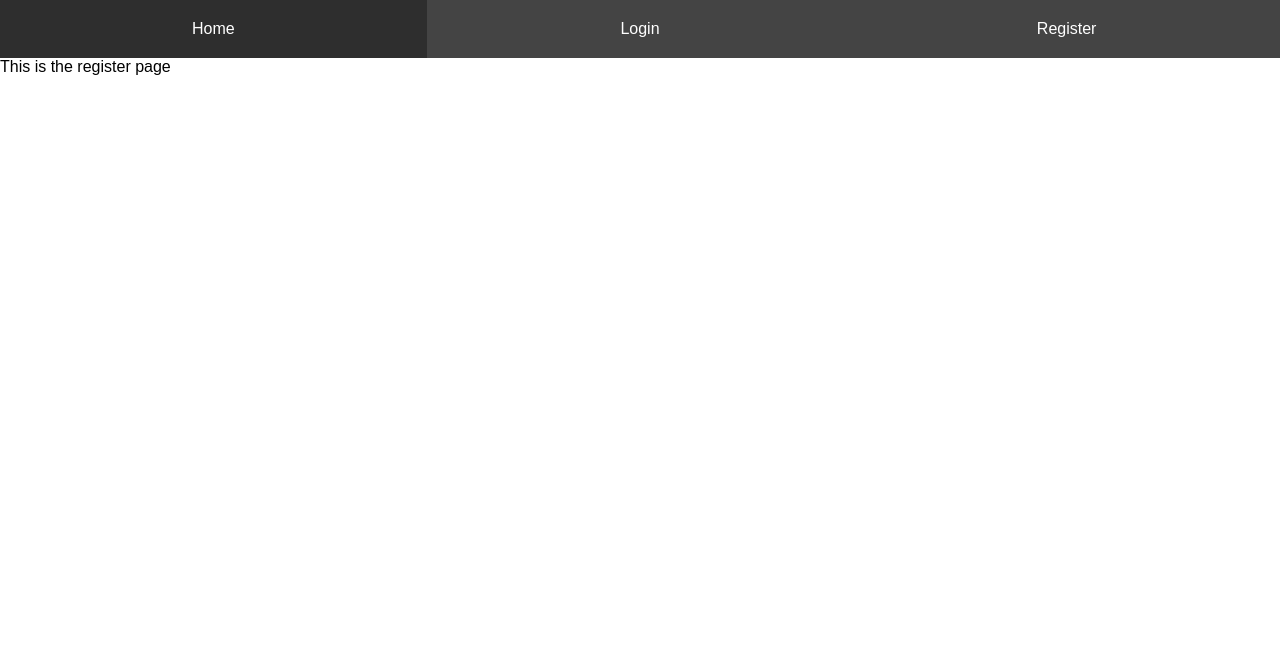
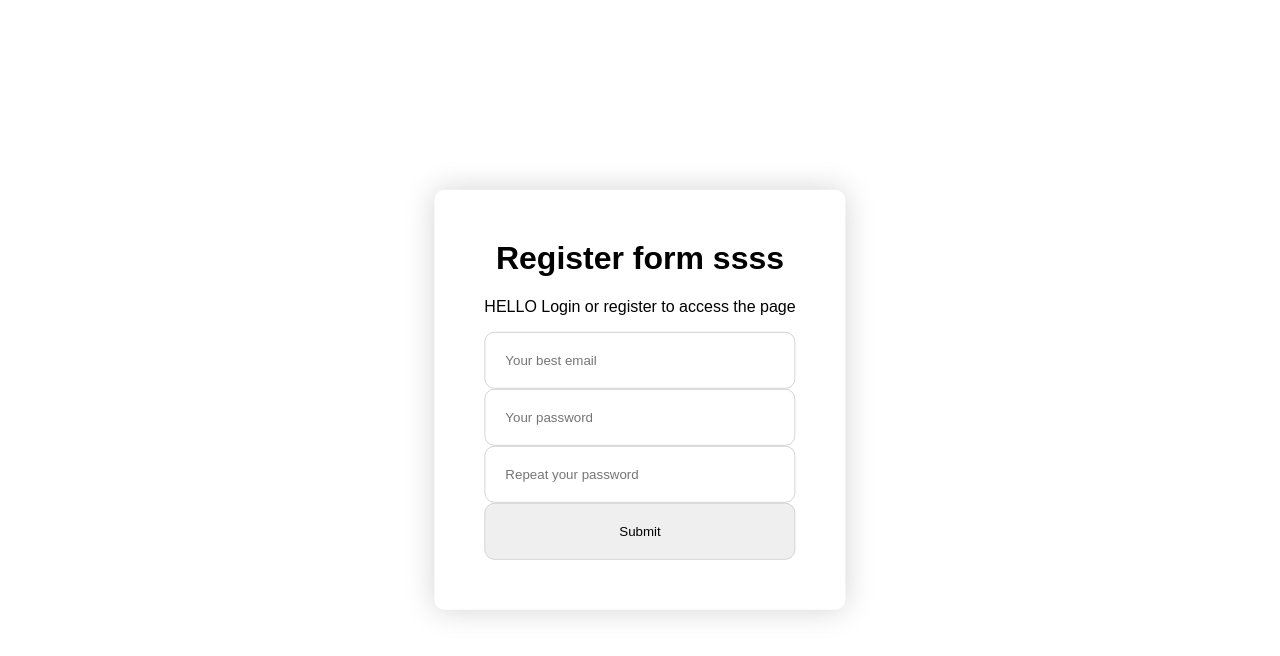
Before and after one commit to merlox/login, a React app: page /register in a window 1280 px wide. Shown: the top 656 px of the page. Built offline with nearby package versions, Linux system fonts and the light colour scheme.

Commit message:
Working hot reloading webpack configuration with custom server

```diff
--- a/src/client/components/RegisterPage.js
+++ b/src/client/components/RegisterPage.js
@@ -1,4 +1,5 @@
 import React, { Component } from 'react'
+import { Link } from 'react-router-dom'
 import Nav from './Nav'
 
 export default class RegisterPage extends Component {
@@ -8,9 +9,15 @@ export default class RegisterPage extends Component {
 
     render () {
         return (
-            <div>
-                <Nav />
-                This is the register page
+            <div className="welcome-page">
+                <h1>Register form  ssss</h1>
+                <p>HELLO Login or register to access the page</p>
+                <div className="link-container">
+                    <input type="email" placeholder="Your best email"/>
+                    <input type="password" placeholder="Your password"/>
+                    <input type="password" placeholder="Repeat your password"/>
+                    <input type="submit" />
+                </div>
             </div>
         )
     }
--- a/webpack.config.js
+++ b/webpack.config.js
@@ -1,8 +1,14 @@
 const path = require('path')
 const htmlPlugin = require('html-webpack-plugin')
+const webpack = require('webpack')
+
 
 module.exports = {
-    entry: path.join(__dirname, 'src', 'client', 'App.js'),
+    mode: process.env.NODE_ENV,
+    entry: [
+        'webpack-hot-middleware/client',
+        path.join(__dirname, 'src', 'client', 'App.js')
+    ],
     output: {
         path: path.join(__dirname, 'dist'),
         filename: 'build.js'
@@ -27,9 +33,14 @@ module.exports = {
             include: /src/
         }]
     },
-    plugins: [new htmlPlugin({
-        title: "Login / Sign up",
-        template: './src/client/index.ejs',
-        hash: true
-    })]
+    plugins: [
+        new htmlPlugin({
+            title: "Login / Sign up",
+            template: './src/client/index.ejs',
+            hash: true
+        }),
+        new webpack.optimize.OccurrenceOrderPlugin(),
+        new webpack.HotModuleReplacementPlugin(),
+        new webpack.NoEmitOnErrorsPlugin(),
+    ]
 }
```
Also changed, not shown: package.json (+6 -4 lines), src/server/server.js (+13 -0 lines), 3 other files (tests, documents, lock files or other folders).
